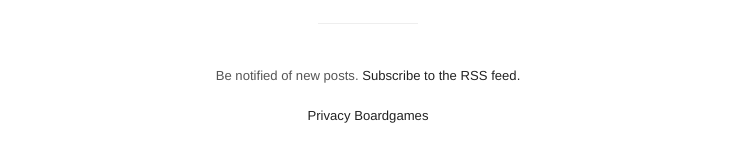
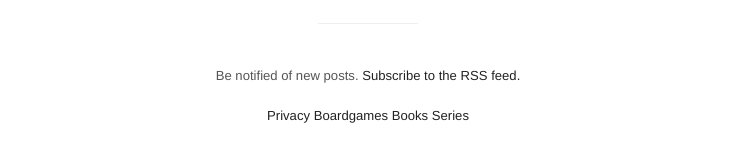
Before and after one commit to Andersos/andersos.net, a Jekyll site: the page built from index.html, in a window 1280 px wide. Shown: the part 1102-1267 px from the top of the page, without its empty margins (272-1006 px from the left). Built offline with Jekyll 4.4.1, drawn with Linux system fonts in a browser that asks for light colours; Markdown is read by kramdown in place of the engine named in the settings.

Commit message:
Update default.html

```diff
--- a/_layouts/default.html
+++ b/_layouts/default.html
@@ -52,6 +52,8 @@
             <a href="feed://feeds.feedburner.com/andersos">Subscribe to the RSS feed.</a>--></p>
             <a href="https://www.iubenda.com/privacy-policy/195867">Privacy</a>
             <a href="http://boardgames.andersos.net">Boardgames</a>
+            <a href="http://books.andersos.net">Books</a>
+            <a href="http://series.andersos.net">Series</a>
         </footer>
     </div>
     {% include scripts.html %}
```
